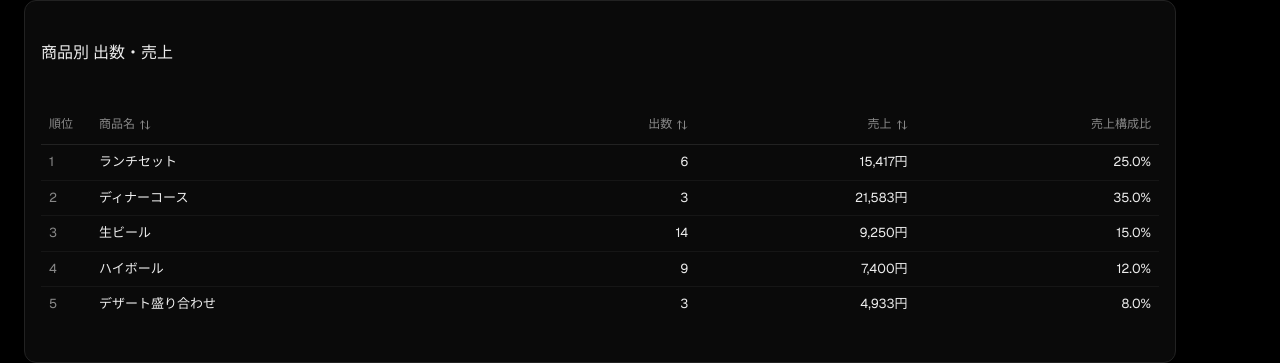
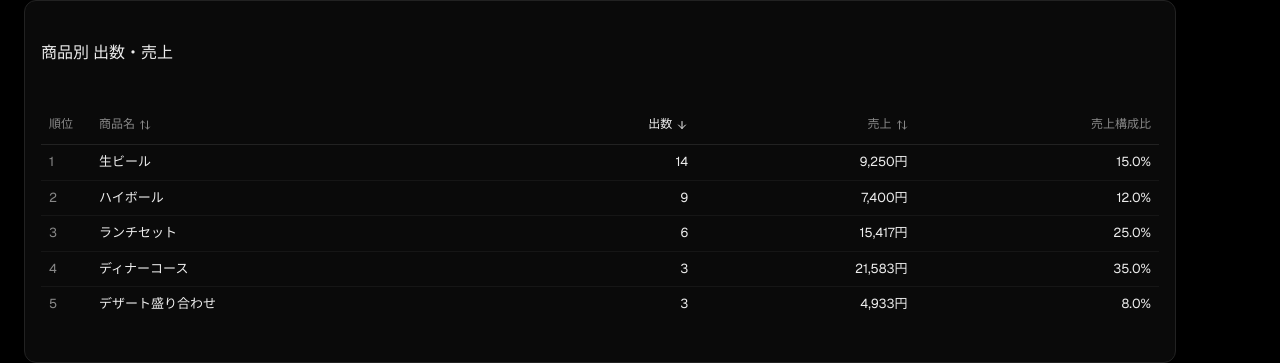
Before and after one commit to favy-majima/v0-gmv, a Next.js app: page / in a window 1280 px wide. Shown: the part 369-732 px from the top of the page. Built offline with nearby package versions, Linux system fonts and the light colour scheme.

Commit message:
feat: default sort to quantity descending for product view
Set initial sort key and direction for product list.

```diff
--- a/app/page.tsx
+++ b/app/page.tsx
@@ -51,8 +51,8 @@ export default function ShopDashboardPage() {
   const [combinationsDisplayCount, setCombinationsDisplayCount] = useState(INITIAL_DISPLAY_COUNT)
   const [crossSellDisplayCount, setCrossSellDisplayCount] = useState(INITIAL_DISPLAY_COUNT)
   const [selectedBaseProduct, setSelectedBaseProduct] = useState<string>("")
-  const [productSortKey, setProductSortKey] = useState<ProductSortKey | null>(null)
-  const [productSortDirection, setProductSortDirection] = useState<SortDirection>(null)
+  const [productSortKey, setProductSortKey] = useState<ProductSortKey | null>("quantity")
+  const [productSortDirection, setProductSortDirection] = useState<SortDirection>("desc")
   const [comboSortKey, setComboSortKey] = useState<ComboSortKey | null>(null)
   const [comboSortDirection, setComboSortDirection] = useState<SortDirection>(null)
   const [paymentFilter, setPaymentFilter] = useState<PaymentFilter>({ prepaid: true, postpaid: true })
@@ -705,7 +705,7 @@ export default function ShopDashboardPage() {
               </div>
 
               <div className="border-t border-border pt-4 mb-4">
-                <label className="text-xs text-muted-foreground block mb-1.5">詳細を見る商品を選択（または上の表から行をクリック）</label>
+                <label className="text-xs text-muted-foreground block mb-1.5">詳細を見る商品を選択（または上の表��ら行をクリック）</label>
                 <Select value={selectedBaseProduct} onValueChange={setSelectedBaseProduct}>
                   <SelectTrigger className="w-full sm:w-[280px] h-9 text-[13px]">
                     <SelectValue placeholder="商品を選択してください" />
```
